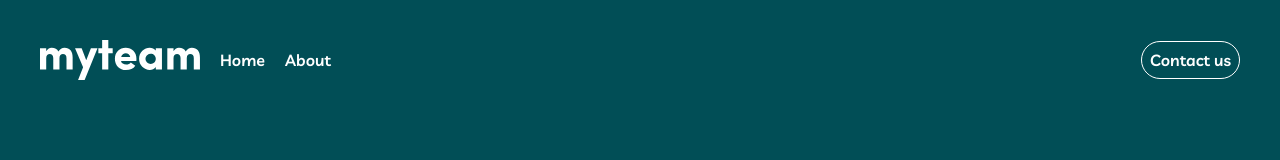
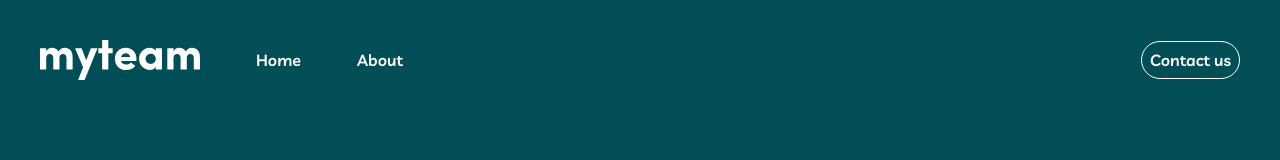
Before and after one commit to Najmaldin-ishag/My-team-multi-page-website, a React (Vite) app: page / in a window 1280 px wide. Shown: the top 160 px of the page. Built offline with nearby package versions, Linux system fonts and the light colour scheme.

Commit message:
Update NavBar.jsx

```diff
--- a/src/Section/NavBar.jsx
+++ b/src/Section/NavBar.jsx
@@ -4,7 +4,7 @@
   return (
     <div className="w-full bg-primary-midnight-green p-10">
       <nav className=" container flex items-center justify-between">
-        <div className="flex items-center justify-between gap-5">
+        <div className="flex items-center justify-between gap-[3.5rem]">
           <img src="./assets/logo.svg" alt="logo" />
           <span className="text-m text-primary-white font-semibold">Home</span>
           <span className="text-m text-primary-white  font-semibold">
```
